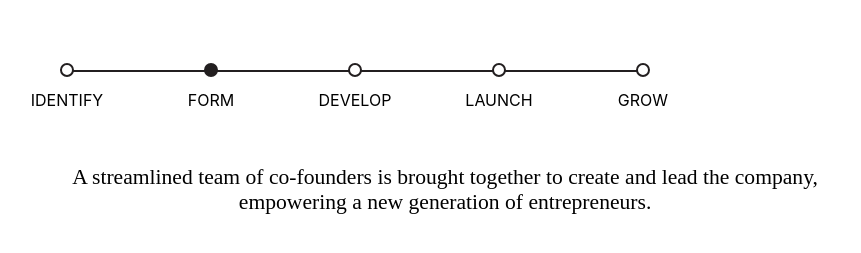
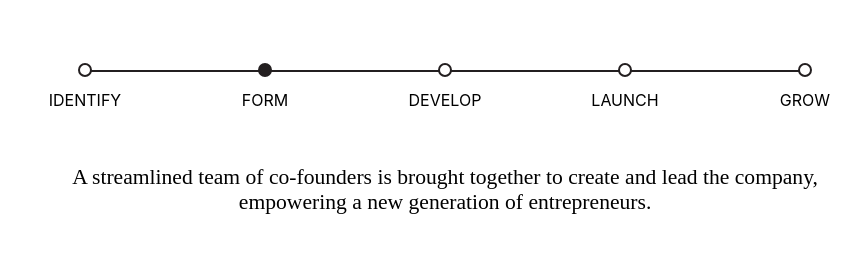
Before and after one commit to systemsGFV/How-we-Work-1, a plain HTML site: page index.html in a window 1280 px wide. Shown: the part 151-404 px from the top of the page, without its empty margins (195-1056 px from the left). Drawn offline with Linux system fonts and the light colour scheme.

Commit message:
Update main.css

```diff
--- a/main.css
+++ b/main.css
@@ -249,7 +249,7 @@
   }
   #timeline-container #timeline #how-we-work-timeline .owl-dots .owl-dot {
     float: left;
-    width: 16%;
+    width: 20%;
     position: relative;
     display: block;
     margin: 0;
```
